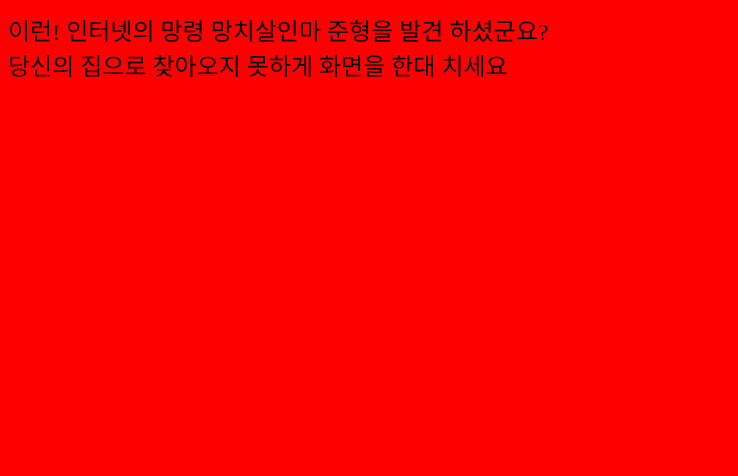
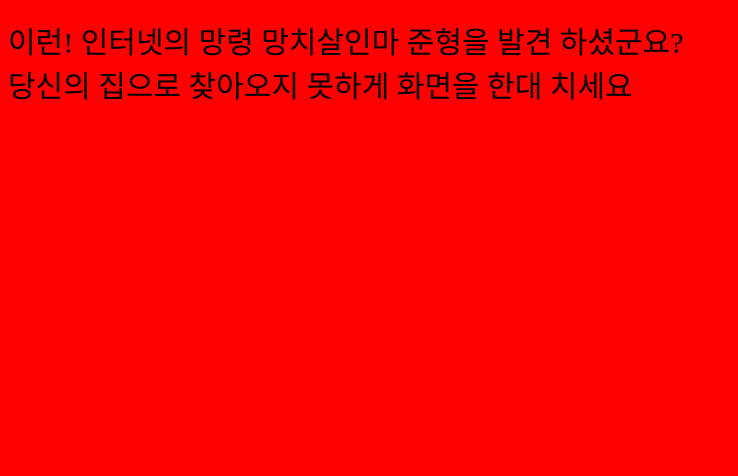
Before and after one commit to jomyelchi/-, a plain HTML site: page index.html in a window 1280 px wide. Shown: the part 324-800 px from the top of the page, without its empty margins (0-738 px from the left). Drawn offline with Linux system fonts and the light colour scheme.

Commit message:
Update index.html

```diff
--- a/index.html
+++ b/index.html
@@ -5,7 +5,7 @@
 </head>
 <body style="background-color: red;">
 <img src="https://github.com/jomyelchi/userid.github.io/blob/main/1.jpg?raw=true">
-    <p style="font-size: 24px;">
+    <p style="font-size: 30px;">
     이런! 인터넷의 망령 망치살인마 준형을 발견 하셨군요? <br>
     당신의 집으로 찾아오지 못하게 화면을 한대 치세요
     </p>
```
